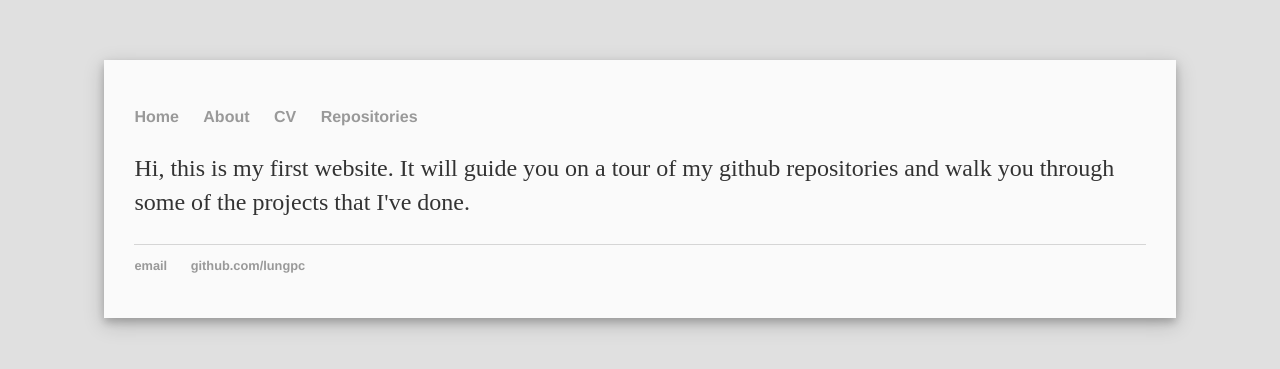
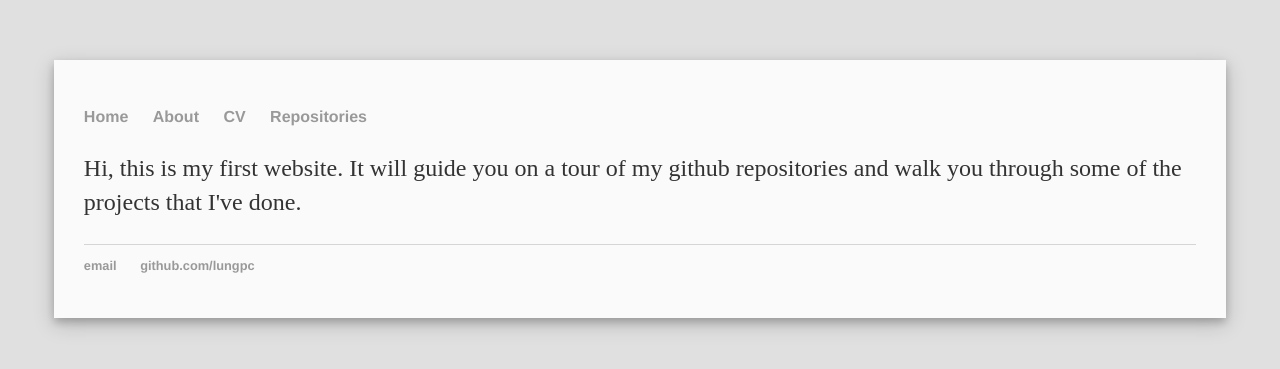
Before and after one commit to lungpc/lungpc.github.io, a Jekyll site: the page built from index.html, in a window 1280 px wide. Shown: the top 369 px of the page. Built offline with Jekyll 4.4.1, drawn with Linux system fonts in a browser that asks for light colours.

Commit message:
Update style.css

```diff
--- a/css/style.css
+++ b/css/style.css
@@ -3,8 +3,8 @@
 }
 
 #container {
-    height: 80%;
-    width: 80%;
+    height: 88%;
+    width: 88%;
     padding: 30px;
     box-shadow: 0 4px 8px 0 rgba(0, 0, 0, 0.2), 0 6px 20px 0 rgba(0, 0, 0, 0.19);
     margin: 60px auto;
@@ -17,12 +17,29 @@
     color: black;
 }
 
-nav ul, footer ul { font-size: 1em; font-family: 'Helvetica', 'Arial', 'Sans-Serif'; padding: 0px; list-style: none; font-weight: bold; }
-nav ul li, footer ul li { display: inline; margin-right: 20px; }
+nav ul, footer ul {
+    font-size: 1em;
+    font-family: 'Helvetica', 'Arial', 'Sans-Serif';
+    padding: 0px;
+    list-style: none;
+    font-weight: bold;
+}
 
-footer { border-top: 1px solid #d5d5d5; font-size: .8em; }
+nav ul li, footer ul li {
+    display: inline;
+    margin-right: 20px;
+}
 
-a { text-decoration: none; color: #999; }
+footer {
+    border-top: 1px solid #d5d5d5;
+    font-size: .8em;
+}
+
+a {
+    text-decoration: none;
+    color: #999;
+}
+
 a:hover { color: black; }
 
 p, ul { font-size: 1.5em; line-height: 1.4em; color: #333; }
```
